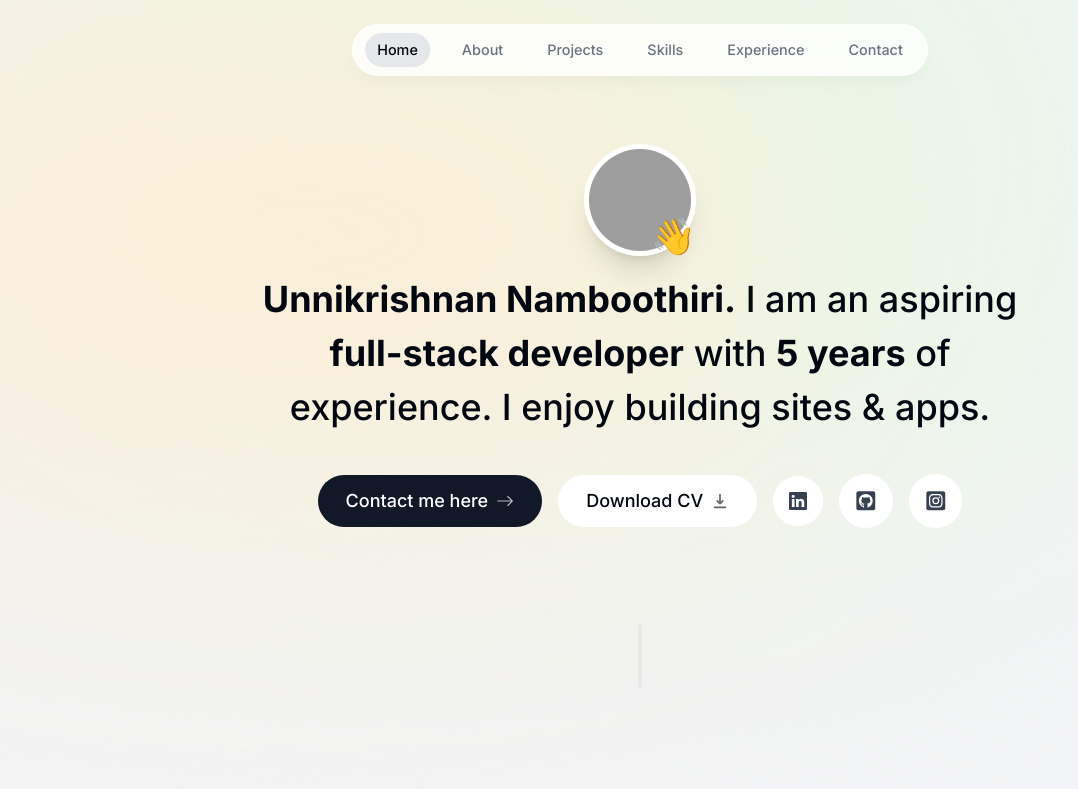
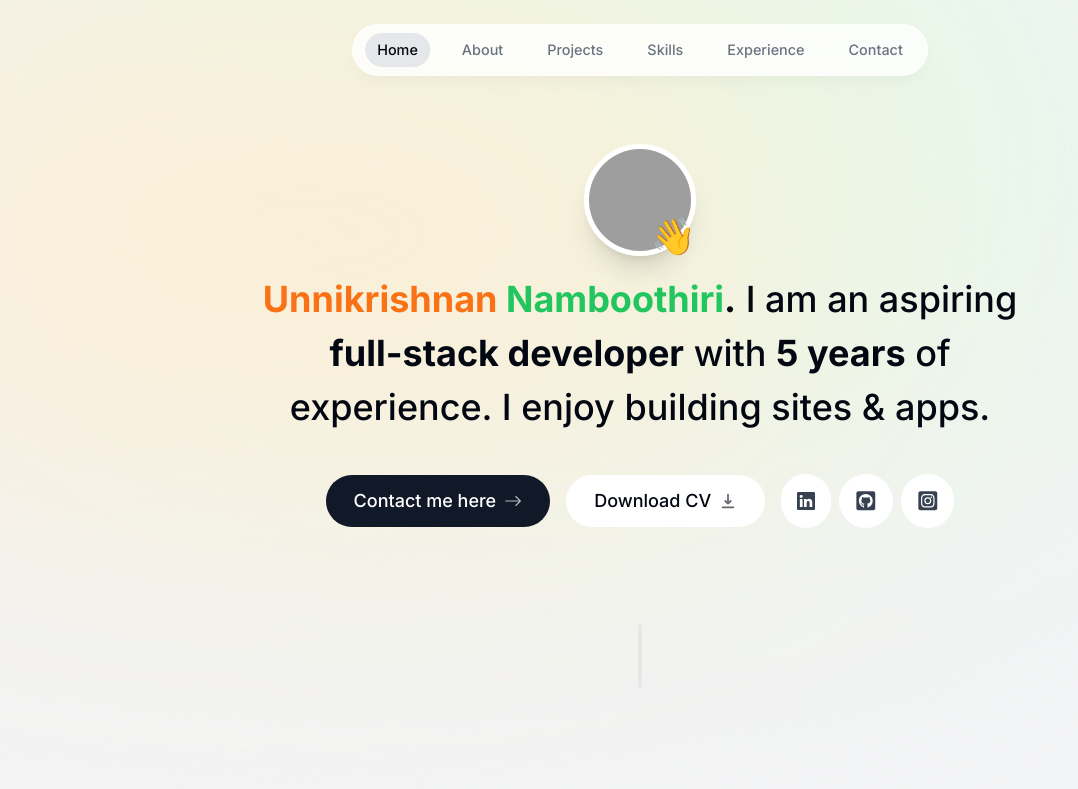
Before and after one commit to unnikrishnanNam/Portfolio, a Next.js app: page / in a window 1280 px wide. Shown: the top 789 px of the page, without its empty margins (0-1078 px from the left). Built offline with nearby package versions, Linux system fonts and the light colour scheme; grey boxes are pictures that could not be loaded.

Commit message:
updated social media links alignment

```diff
--- a/app/layout.tsx
+++ b/app/layout.tsx
@@ -17,6 +17,9 @@ export default function RootLayout({
 }) {
   return (
     <html lang="en" className="!scroll-smooth">
+      <head>
+        <link rel="icon" href="../public/ProfilePicture.jpg" />
+      </head>
       <body
         className={`${inter.className} bg-gray-100 text-gray-950 relative h-[50000px] pt-28 sm:pt-36`}
       >
--- a/components/Header.tsx
+++ b/components/Header.tsx
@@ -11,7 +11,7 @@ const NavBar = () => {
   return (
     <header className="z-[999] relative transition-colors">
       <motion.div
-        className="fixed top-0 left-1/2 h-[4.5rem] w-full -translate-x-1/2
+        className="fixed top-0 left-1/2 h-[5.5rem] w-full -translate-x-1/2
        rounded-none border border-white border-opacity-40
         bg-white bg-opacity-80 shadow-lg shadow-black/[0.03]
         backdrop-blur-[0.5rem] sm:top-6 sm:h-[3.25rem] sm:w-[36rem] sm:rounded-full"
--- a/components/Intro.tsx
+++ b/components/Intro.tsx
@@ -57,9 +57,12 @@ export default function Intro() {
         initial={{ opacity: 0, y: 100 }}
         animate={{ opacity: 1, y: 0 }}
       >
-        <span className="font-bold">Unnikrishnan Namboothiri.</span> I am an
-        aspiring <span className="font-bold">full-stack developer</span> with{" "}
-        <span className="font-bold">5 years</span> of experience. I enjoy
+        <span className="font-bold">
+          <span className="text-orange-500">Unnikrishnan</span>{" "}
+          <span className="text-green-500"> Namboothiri</span>.
+        </span>{" "}
+        I am an aspiring <span className="font-bold">full-stack developer</span>{" "}
+        with <span className="font-bold">5 years</span> of experience. I enjoy
         building <span className="">sites & apps</span>.
       </motion.h1>
 
@@ -87,7 +90,7 @@ export default function Intro() {
           Download CV{" "}
           <HiDownload className="opacity-60 group-hover:translate-y-1 transition" />
         </a>
-
+        <div className="flex flex-row gap-2">
           <a
             className="bg-white p-4 text-gray-700 hover:text-blue-600 flex items-center gap-2 rounded-full focus:scale-[1.15] hover:scale-[1.15] active:scale-105 transition cursor-pointer borderBlack "
             href="https://linkedin.com/in/unnikrishnan-namboothiri-452b05203/"
@@ -110,6 +113,7 @@ export default function Intro() {
           >
             <FaInstagramSquare />
           </a>
+        </div>
       </motion.div>
     </section>
   );
```
Lines whose indentation alone changed are shown as unchanged.
